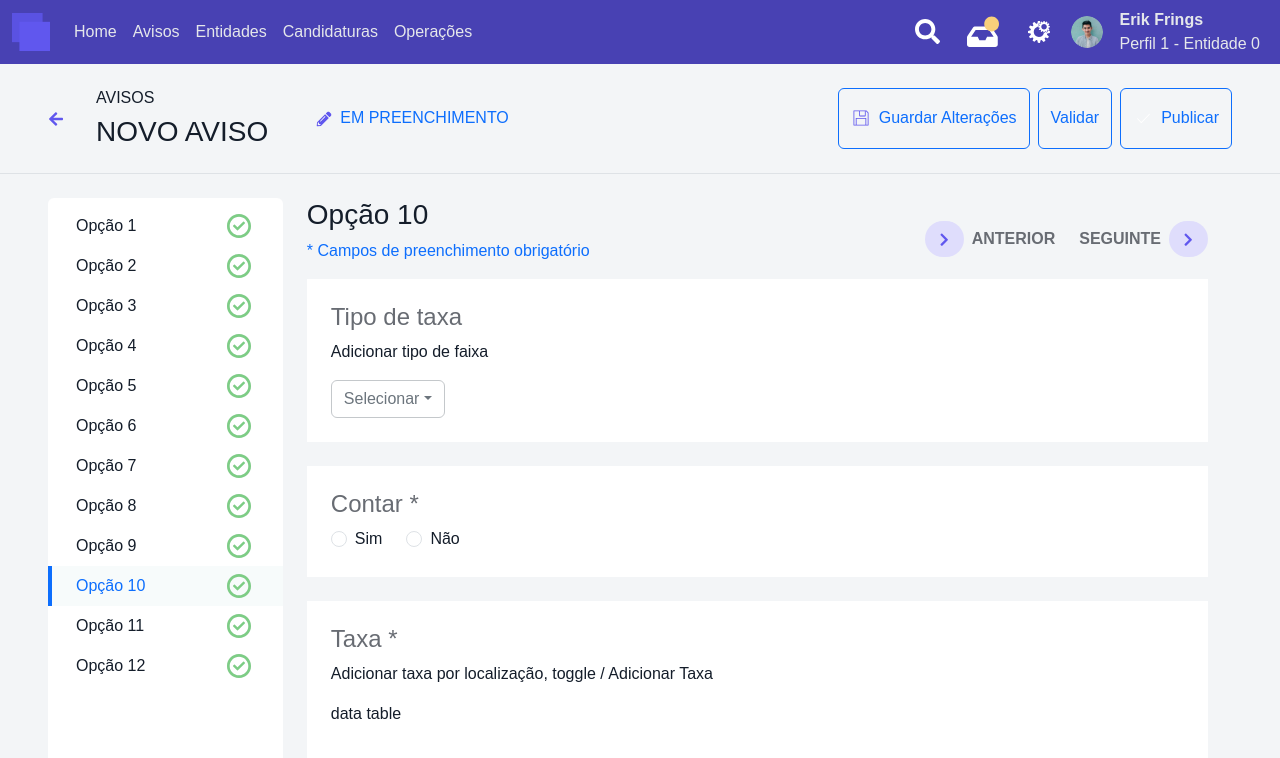
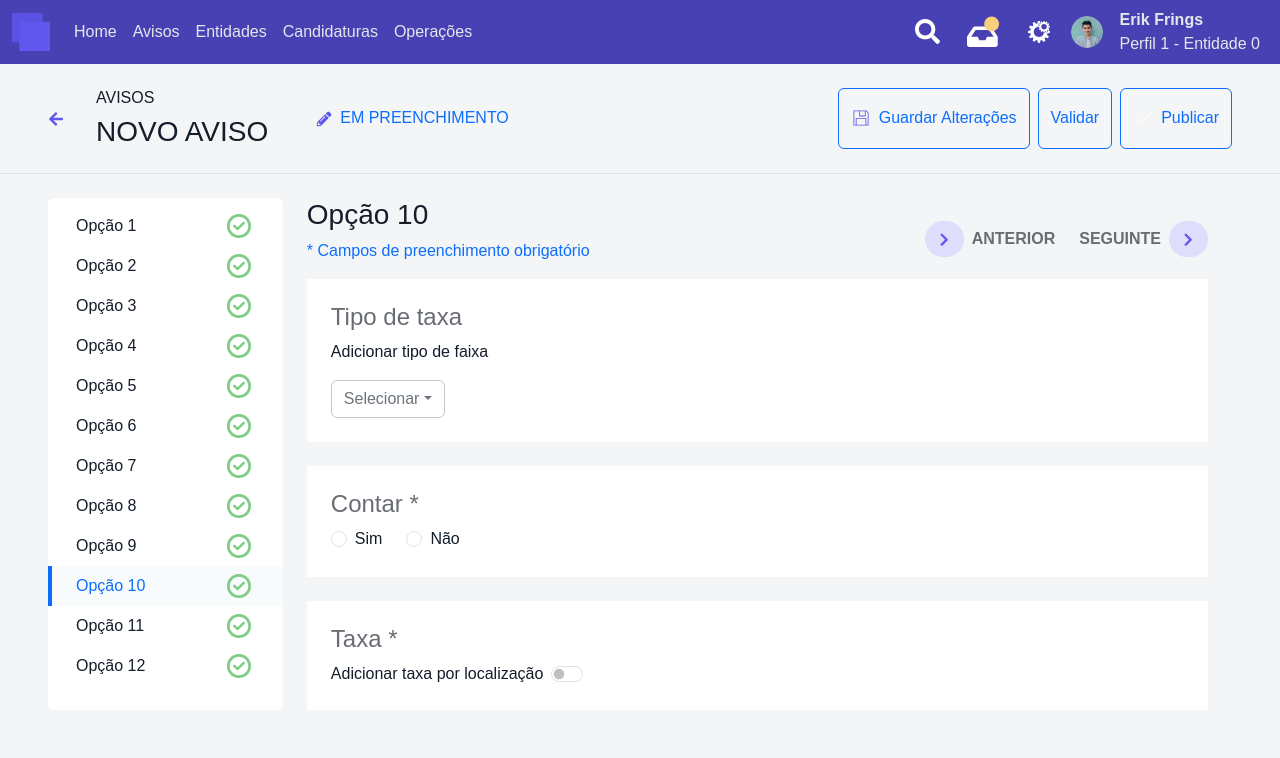
Before and after one commit to emerson-pereira/nextjs-app, a Next.js app: page /avisos/new/step-10 in a window 1280 px wide. Shown: the top 758 px of the page. Built offline with nearby package versions, Linux system fonts and the light colour scheme.

Commit message:
add fee toggle

```diff
--- a/app/avisos/new/step-10/page.js
+++ b/app/avisos/new/step-10/page.js
@@ -1,9 +1,10 @@
 "use client"
 
-import { useTasksDispatch } from "@/app/contexts/formContext";
+import { useForm, useFormDispatch } from "@/app/contexts/formContext";
 import Dropdown from "@/components/Dropdown";
 import FormGroup from "@/components/FormGroup";
 import RadioButton from "@/components/RadioButton";
+import Image from "next/image";
 import { useState } from "react";
 
 export default function FormStep10() {
@@ -12,7 +13,8 @@ export default function FormStep10() {
     { title: 'Item 2', link: '#' },
   ];
   const [feeTypeTitle, setFeeTypeTitle] = useState('');
-  const taskDispatch = useTasksDispatch();
+  const form = useForm();
+  const taskDispatch = useFormDispatch();
 
   return (
     <div className="d-flex flex-column gap-4">
@@ -46,8 +48,43 @@ export default function FormStep10() {
         />
       </FormGroup>
       <FormGroup title="Taxa" required className="p-4 bg-white">
-        <p>Adicionar taxa por localização, toggle / Adicionar Taxa</p>
-        <p>data table</p>
+        <div className="d-flex justify-content-between align-items-center">
+          <div className="form-check-reverse form-switch d-flex gap-2">
+            <label
+              className="form-check-label"
+              htmlFor="flexSwitchCheckChecked"
+            >
+              Adicionar taxa por localização
+            </label>
+            <input
+              className="form-check-input"
+              type="checkbox"
+              role="switch"
+              id="flexSwitchCheckChecked"
+              onChange={(event) => taskDispatch({
+                type: 'toggledAddFeePerLocation',
+                addFeePerLocation: event.target.checked,
+              })}
+            />
+          </div>
+          {form.addFeePerLocation && (
+            <button
+              type="button"
+              className="btn btn-outline-primary d-flex align-items-center"
+              onClick={() => router.push('#')}
+            >
+              <Image
+                className="me-2"
+                src="/plus-sign.svg"
+                width={20}
+                height={20}
+                alt="Save"
+              />
+              <span className="text-uppercase">Adicionar Taxa</span>
+            </button>
+          )}
+        </div>
+
       </FormGroup>
     </div>
   );
--- a/app/contexts/formContext.js
+++ b/app/contexts/formContext.js
@@ -24,7 +24,7 @@ export function useForm() {
   return useContext(FormContext);
 }
 
-export function useTasksDispatch() {
+export function useFormDispatch() {
   return useContext(FormDispatchContext);
 }
 
@@ -39,8 +39,14 @@ function formReducer(form, action) {
     case 'toggledCount': {
       return {
         ...form,
-        count: !action.count
+        count: action.count
       };
+    }
+    case 'toggledAddFeePerLocation': {
+      return {
+        ...form,
+        addFeePerLocation: action.addFeePerLocation
+      }
     }
     case 'addedFeePerLocation': {
       return {
@@ -66,5 +72,6 @@ function formReducer(form, action) {
 const initialForm = {
   feeType: '',
   count: false,
+  addFeePerLocation: false,
   feePerLocation: []
 };
```
Also changed, not shown: public/plus-sign.svg (added).
